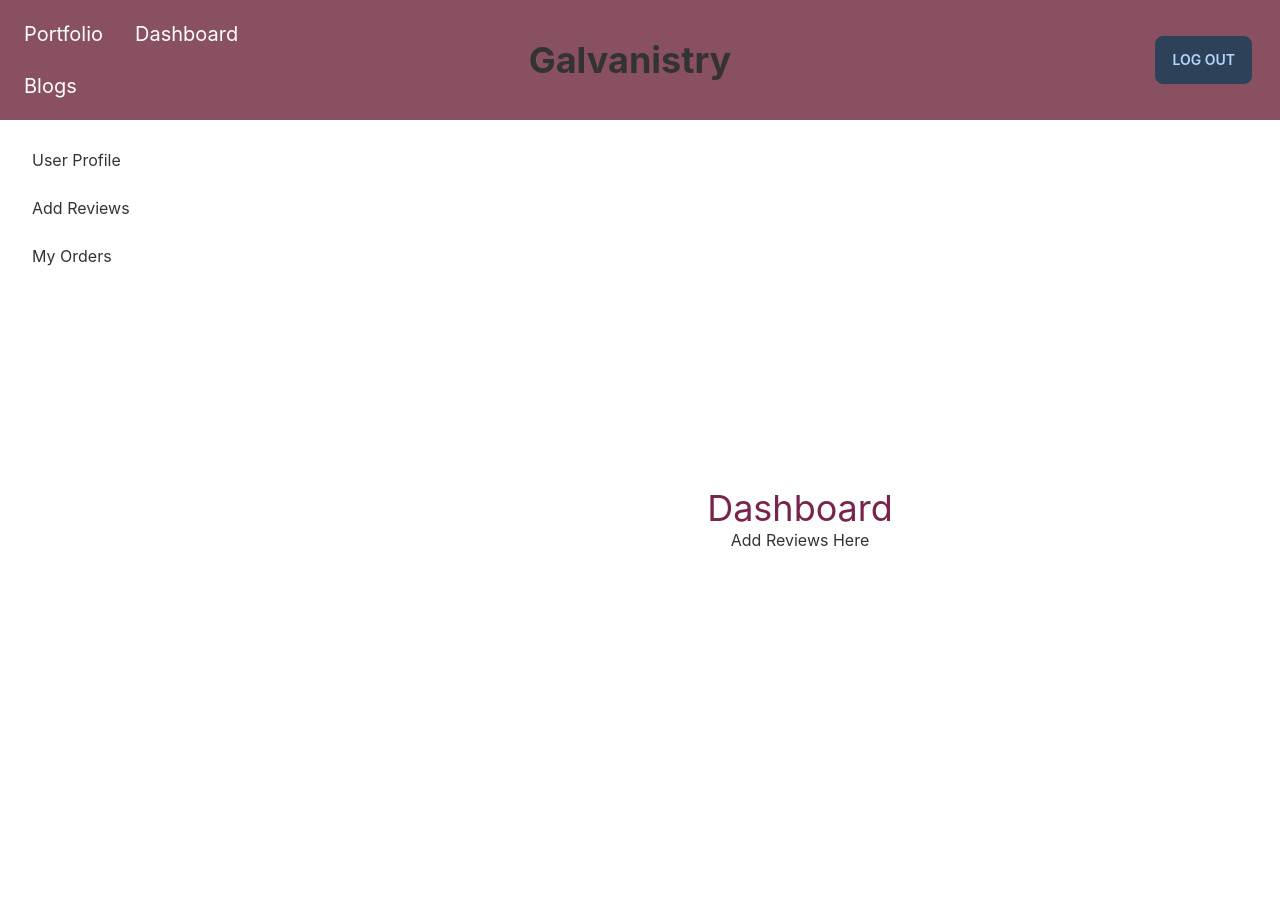
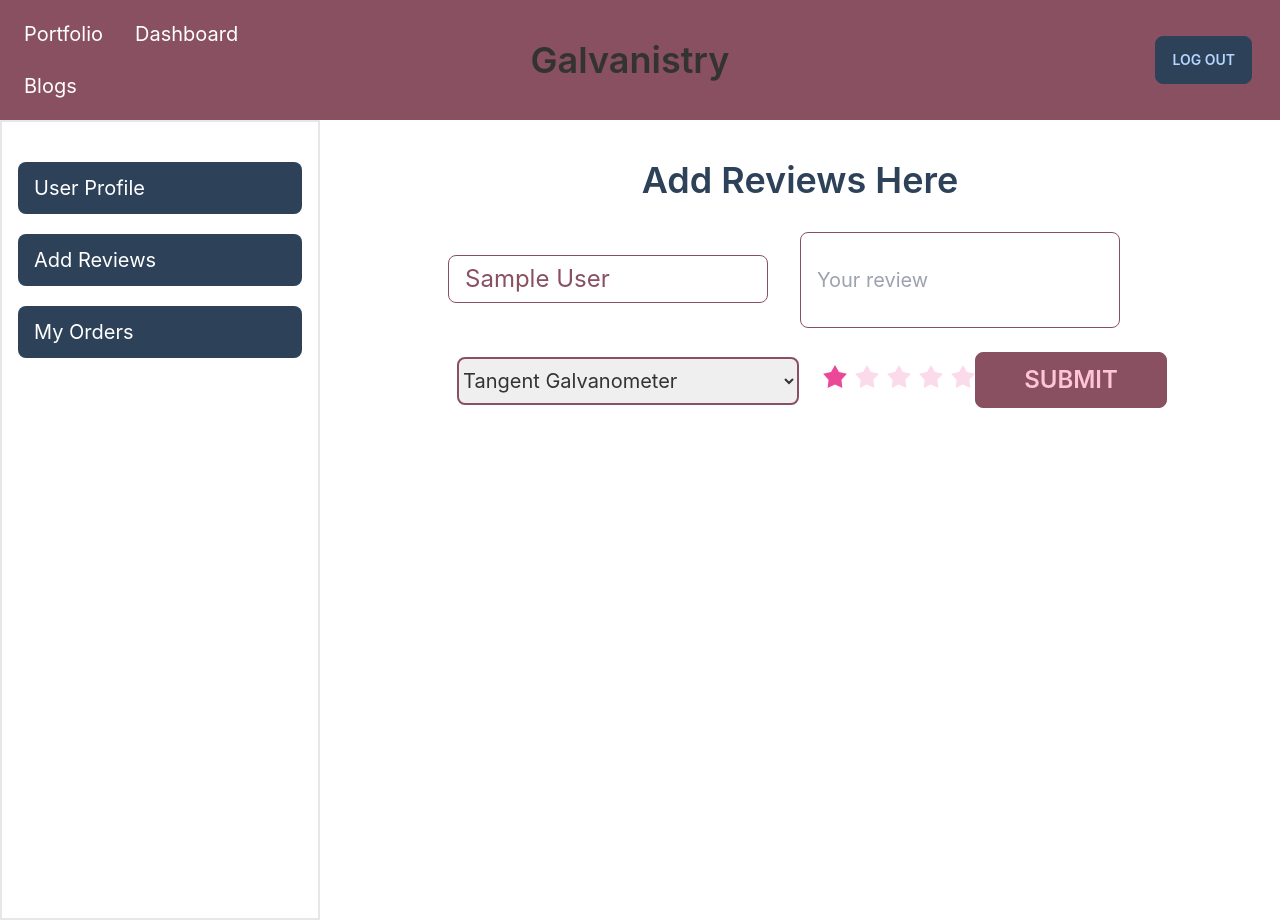
Before and after one commit to KsKarim7/Galvanistry, a React (Create React App) app: page /dashboard/addReview in a window 1280 px wide. Built offline with nearby package versions, Linux system fonts and the light colour scheme; no server answers; sample sign-in values are in the browser's storage.

Commit message:
add review section added

```diff
--- a/src/Pages/Dashboard/AddReview.js
+++ b/src/Pages/Dashboard/AddReview.js
@@ -1,9 +1,54 @@
 import React from 'react';
+import { useAuthState } from 'react-firebase-hooks/auth';
+import { useForm } from "react-hook-form";
+import auth from '../../firebase.init';
+
 
 const AddReview = () => {
+    const { register, handleSubmit } = useForm();
+    const onSubmit = data => {
+        console.log(data)
+        const url = `http://localhost:5000/user`;
+        fetch(url, {
+            method: "POST",
+            headers: {
+                'content-type': 'application/json'
+            },
+            body: JSON.stringify(data)
+        })
+            .then(res => res.json())
+            .then(data => {
+                console.log(data)
+            })
+    };
+    const [user] = useAuthState(auth)
     return (
         <div>
-            <h2>Add Reviews Here</h2>
+            <h2 className='text-4xl text-neutral font-semibold m-8'>Add Reviews Here</h2>
+            <form onSubmit={handleSubmit(onSubmit)}>
+                <input className='w-full text-2xl text-primary max-w-xs input  input-bordered input-primary' value={user?.displayName} {...register("name")} />
+
+                <input className='input input-bordered mx-8 textarea-primary h-24 w-full max-w-xs text-xl ' placeholder="Your review" {...register("review", { required: true, maxLength: 250 })} />
+
+                <select className='border-solid border-2 m-6 border-primary rounded-lg h-12 text-xl' {...register("product")}>
+                    <option value="Tangent Galvanometer">Tangent Galvanometer</option>
+                    <option value="Ballistic Galvanometer">Ballistic Galvanometer</option>
+                    <option value="D'Arsonval/Weston Galvanometer">D'Arsonval/Weston Galvanometer</option>
+                    <option value="Mirror Galvanometer">Mirror Galvanometer</option>
+                </select>
+
+                {/* <input type="number" placeholder="Rating" {...register("rating", { min: 1, max: 5 })} /> */}
+
+                <div class="rating rating-xl gap-2" {...register("rating")}>
+                    <input type="radio" name="rating-6" value='1' class="mask mask-star-2 bg-pink-500" checked />
+                    <input type="radio" name="rating-6" value='2' class="mask mask-star-2 bg-pink-500" />
+                    <input type="radio" name="rating-6" value='3' class="mask mask-star-2 bg-pink-500" />
+                    <input type="radio" name="rating-6" value='4' class="mask mask-star-2 bg-pink-500" />
+                    <input type="radio" name="rating-6" value='5' class="mask mask-star-2 bg-pink-500" />
+                </div>
+
+                <input className='btn btn-primary text-2xl w-48 h-14 mt-6' type="submit" />
+            </form>
         </div>
     );
 };
--- a/src/Pages/Dashboard/Dashboard.js
+++ b/src/Pages/Dashboard/Dashboard.js
@@ -4,21 +4,23 @@ import { Link, Outlet } from 'react-router-dom';
 const Dashboard = () => {
     return (
         <div class="drawer drawer-mobile">
-            <input id="my-drawer-2" type="checkbox" class="drawer-toggle" />
-            <div class="drawer-content flex flex-col items-center justify-center">
-                <h2 className='text-4xl text-secondary'>Dashboard</h2>
-                <Outlet />
-                {/* <!-- Page content here --> */}
-                <label for="my-drawer-2" class="btn btn-primary drawer-button lg:hidden">Open drawer</label>
+            <input id="dashboard-sidebar" type="checkbox" class="drawer-toggle" />
+            <div class="drawer-content mt-2 text-center flex justify-around">
+                {/* <h2 className='text-4xl text-secondary'>Dashboard</h2> */}
+                <div>
+                    <Outlet />
+                    {/* <!-- Page content here --> */}
+                </div>
+                <label for="dashboard-sidebar" class="btn btn-neutral drawer-button lg:hidden mr-5">Open Dashboard</label>
 
             </div>
             <div class="drawer-side">
-                <label for="my-drawer-2" class="drawer-overlay"></label>
-                <ul class="menu p-4 overflow-y-auto w-80 bg-base-100 text-base-content">
+                <label for="dashboard-sidebar" class="drawer-overlay"></label>
+                <ul class="menu  p-4 overflow-y-auto w-80 bg-base-100 border-2 text-base-content">
                     {/* <!-- Sidebar content here --> */}
-                    <li><Link to='/dashboard'>User Profile</Link></li>
-                    <li><Link to='/dashboard/addReview'>Add Reviews</Link></li>
-                    <li><Link to='/dashboard/myOrders'>My Orders</Link></li>
+                    <li className='bg-neutral rounded-lg mb-5 mt-6 text-white text-xl' ><Link to='/dashboard'>User Profile</Link></li>
+                    <li className='bg-neutral rounded-lg mb-5 text-white text-xl'><Link to='/dashboard/addReview'>Add Reviews</Link></li>
+                    <li className='bg-neutral rounded-lg mb-5 text-white text-xl'><Link to='/dashboard/myOrders'>My Orders</Link></li>
                 </ul>
 
             </div>
--- a/src/Pages/Dashboard/MyOrders.js
+++ b/src/Pages/Dashboard/MyOrders.js
@@ -3,7 +3,7 @@ import React from 'react';
 const MyOrders = () => {
     return (
         <div>
-            <h2>All Of my orders</h2>
+            <h2 className='text-4xl text-secondary font-semibold'>All Of my orders</h2>
         </div >
     );
 };
--- a/src/Pages/Dashboard/MyProfile.js
+++ b/src/Pages/Dashboard/MyProfile.js
@@ -3,7 +3,7 @@ import React from 'react';
 const MyProfile = () => {
     return (
         <div>
-            <h2>My Profile</h2>
+            <h2 className='text-4xl text-secondary font-semibold'>My Profile</h2>
         </div>
     );
 };
--- a/src/Pages/Home/Review.js
+++ b/src/Pages/Home/Review.js
@@ -1,9 +1,10 @@
 import React from 'react';
 
 const Review = () => {
+
     return (
         <div>
-            <h2>All Reviews Here</h2>
+
         </div>
     );
 };
--- a/src/Pages/Shared/Header/Navbar.js
+++ b/src/Pages/Shared/Header/Navbar.js
@@ -19,14 +19,16 @@ const Navbar = () => {
                     <label tabIndex="0" class="btn btn-ghost lg:hidden">
                         <svg xmlns="http://www.w3.org/2000/svg" class="h-5 w-5" fill="none" viewBox="0 0 24 24" stroke="currentColor"><path stroke-linecap="round" stroke-linejoin="round" stroke-width="2" d="M4 6h16M4 12h8m-8 6h16" /></svg>
                     </label>
-                    <ul tabindex="0" class="menu menu-compact dropdown-content mt-3 p-2 shadow bg-base-100 rounded-box w-52">
-                        <li><a>Item </a></li>
-                        <li tabindex="0">
-                            <a class="justify-between">
-                                Parent
-                            </a>
-                        </li>
-                        <li><a>Item </a></li>
+                    <ul tabindex="0" class="menu menu-compact dropdown-content mt-3 p-2 shadow bg-primary text-white rounded-box w-52">
+                        <li><Link to='/portfolio'>Portfolio</Link></li>
+                        {
+                            user && <li tabIndex="0">
+                                <Link to='/dashboard'>
+                                    Dashboard
+                                </Link>
+                            </li>
+                        }
+                        <li><Link to='/blogs'>Blogs </Link></li>
                     </ul>
                 </div>
                 <div class="navbar-start hidden text-xl lg:flex">
@@ -44,9 +46,10 @@ const Navbar = () => {
                 </div>
             </div>
             <div>
-                <Link to='/' class="btn  navbar-center btn-ghost normal-case text-4xl font-bold">Galvanistry</Link>
+                <Link to='/' class="btn navbar-center btn-ghost normal-case text-4xl font-semibold">Galvanistry</Link>
             </div>
             <div class="navbar-end  mr-5">
+                {/* <label for="dashboard-sidebar" class="btn btn-neutral drawer-button lg:hidden mr-5">Dashboard</label> */}
                 {
                     user ? <button onClick={logOut} className='btn btn-neutral'>Log Out</button> : <Link className='btn btn-neutral' to='/login'>Login</Link>
                 }
```
